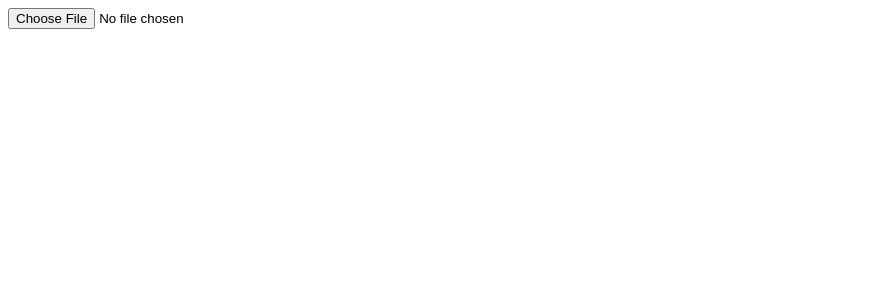
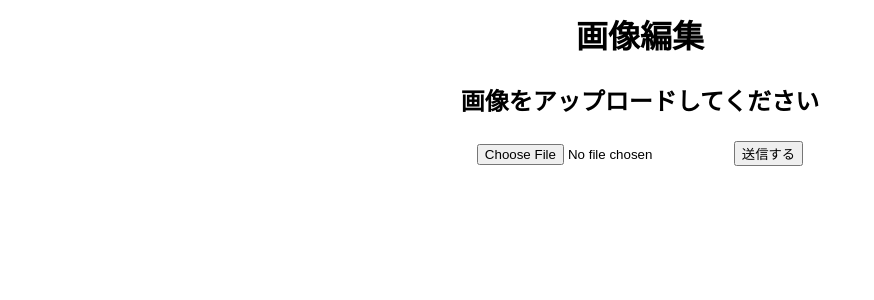
Before and after one commit to 2020-AIT-OOP2-Group7/project_7_11, a Flask app: page / in a window 1280 px wide. Shown: the top 300 px of the page, without its empty margins (0-874 px from the left). Run offline with Flask 2, Linux system fonts and the light colour scheme.

Commit message:
送信ボタン（機能なし）と送信ファイル拡張子指定機能を実装

```diff
--- a/templates/index.html
+++ b/templates/index.html
@@ -1,7 +1,16 @@
 <html>
     <head><title>画像編集</title></head>
     <body>
-        <input type="file" name="" id="">
+        <table align="center">
+             <tr align="center"> <td> <h1>画像編集</h1></td></tr>
+             <tr> <td> <h2>画像をアップロードしてください</h2></td></tr>
+             <tr> <td align="center">
+                 <form method="post" enctype="multipart/form-data">
+                    <input type="file" name="" id="" accept=".png, .jpg, .jpeg">
+                <button type="submit">送信する</button>
+              </form>
+                 </td></tr>
+        </table>
     </body>
 
 </html>
--- a/web.py
+++ b/web.py
@@ -3,7 +3,7 @@
 from flask import Flask, request,render_template    # Flaskは必須、requestはリクエストパラメータを処理する場合に使用します。
 app = Flask(__name__)
 
-# http://127.0.0.1:5000/
+# http://127.0.0.1:8080/
 @app.route('/')
 def index():
     return render_template("index.html")
```
